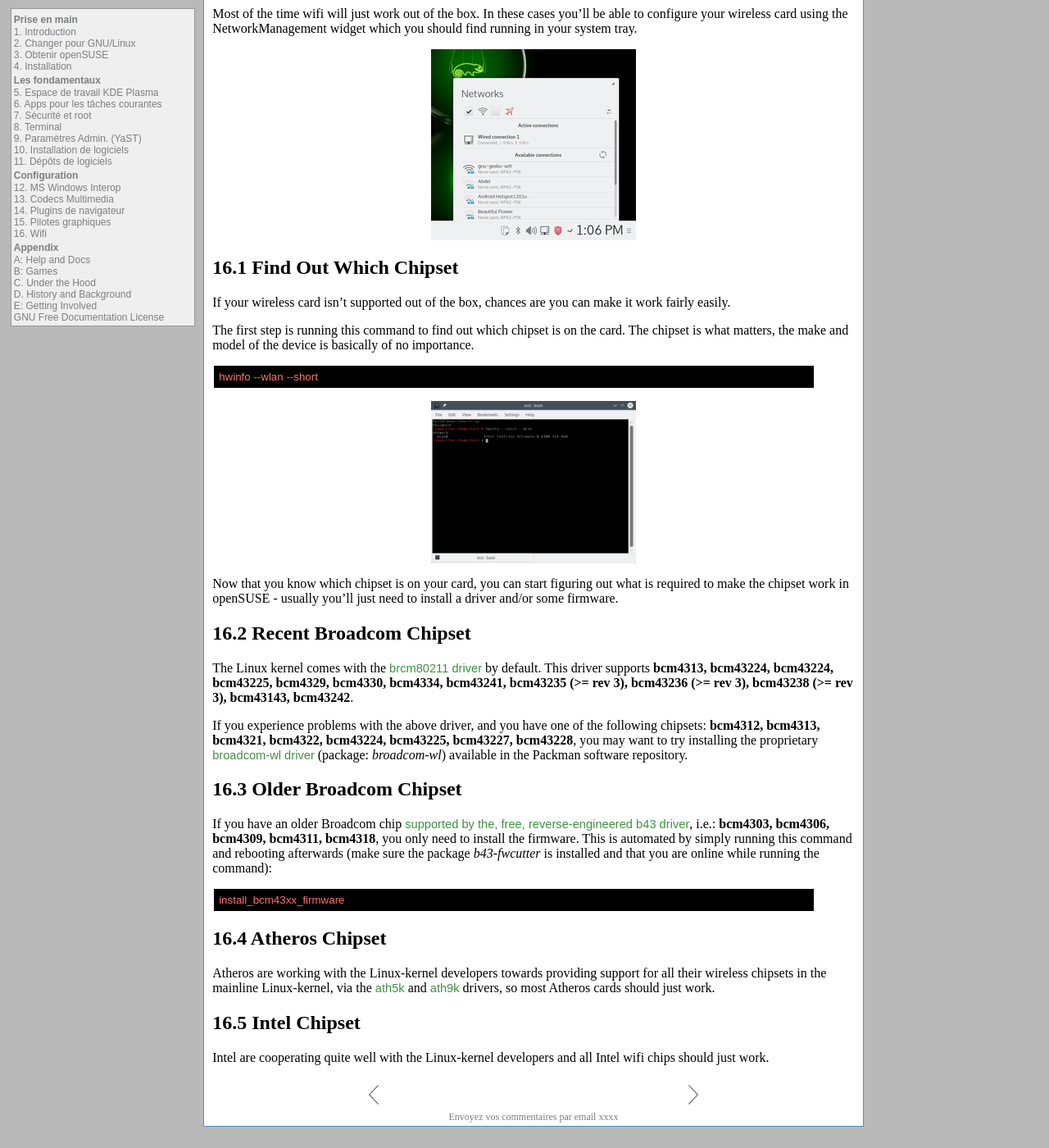
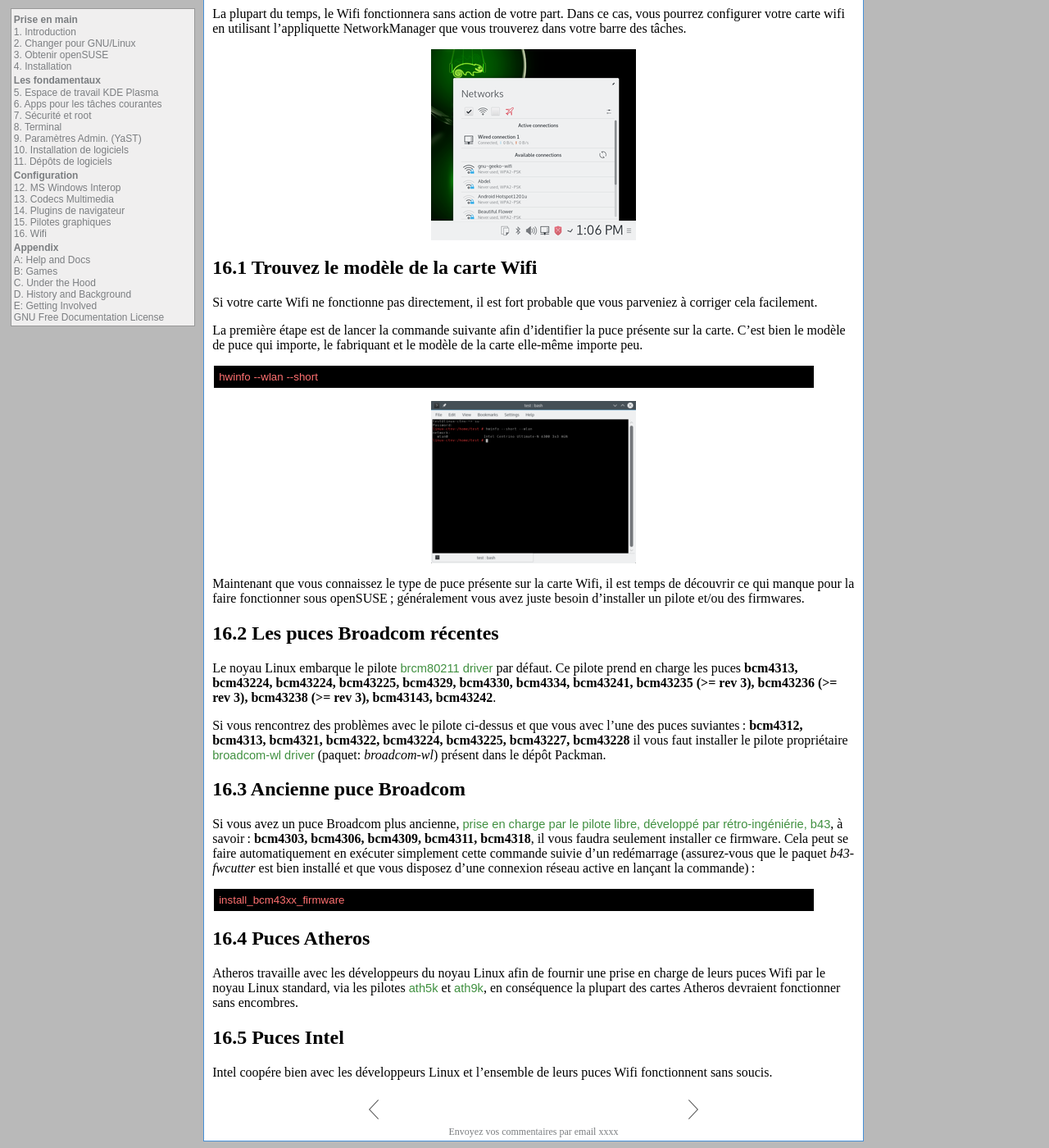
Before and after one commit to alionetasso/opensuse-guide-fr, a Jekyll site: the page built from wlan.md, in a window 1280 px wide and 1400 px high, scrolled down 322 px. Shown: the whole window at 82% size. Built offline with Jekyll 4.4.1, drawn with Linux system fonts in a browser that asks for light colours; some of the changed text lies outside the part shown.

Commit message:
traduction wlan.md

```diff
--- a/wlan.md
+++ b/wlan.md
@@ -1,43 +1,43 @@
 ---
 layout: default
-title: 16. Wireless Driver Installation - Making Your Broadcom, Ralink etc. Wifi/Wlan Work
+title: 16. Installation des pilotes sans-fil - Faire fonctionner votre matériel Wifi Broadcom, Ralink, etc.
 permalink: wlan
 ---
 
-# 16. Wifi Driver Installation
+# 16. Installation des pilotes Wifi
 
-Most of the time wifi will just work out of the box. In these cases you'll be able to configure your wireless card using the NetworkManagement widget which you should find running in your system tray.
+La plupart du temps, le Wifi fonctionnera sans action de votre part. Dans ce cas, vous pourrez configurer votre carte wifi en utilisant l'appliquette NetworkManager que vous trouverez dans votre barre des tâches.
 
 {% include screenshot.html image="pnm" %}
 
-## 16.1 Find Out Which Chipset
+## 16.1 Trouvez le modèle de la carte Wifi
 
-If your wireless card isn't supported out of the box, chances are you can make it work fairly easily.
+Si votre carte Wifi ne fonctionne pas directement, il est fort probable que vous parveniez à corriger cela facilement.
 
-The first step is running this command to find out which chipset is on the card. The chipset is what matters, the make and model of the device is basically of no importance.
+La première étape est de lancer la commande suivante afin d'identifier la puce présente sur la carte. C'est bien le modèle de puce qui importe, le fabriquant et le modèle de la carte elle-même importe peu.
 
 <div class="clroot">hwinfo --wlan --short</div><p></p>
 
 {% include screenshot.html image="hwinfo" %}
 
-Now that you know which chipset is on your card, you can start figuring out what is required to make the chipset work in openSUSE - usually you'll just need to install a driver and/or some firmware.
+Maintenant que vous connaissez le type de puce présente sur la carte Wifi, il est temps de découvrir ce qui manque pour la faire fonctionner sous openSUSE ; généralement vous avez juste besoin d'installer un pilote et/ou des firmwares.
 
-## 16.2 Recent Broadcom Chipset
+## 16.2 Les puces Broadcom récentes
 
-The Linux kernel comes with the [brcm80211 driver](http://linuxwireless.org/en/users/Drivers/brcm80211) by default. This driver supports **bcm4313, bcm43224, bcm43224, bcm43225, bcm4329, bcm4330, bcm4334, bcm43241, bcm43235 (>= rev 3), bcm43236 (>= rev 3), bcm43238 (>= rev 3), bcm43143, bcm43242**.
+Le noyau Linux embarque le pilote [brcm80211 driver](http://linuxwireless.org/en/users/Drivers/brcm80211) par défaut. Ce pilote prend en charge les puces **bcm4313, bcm43224, bcm43224, bcm43225, bcm4329, bcm4330, bcm4334, bcm43241, bcm43235 (>= rev 3), bcm43236 (>= rev 3), bcm43238 (>= rev 3), bcm43143, bcm43242**.
 
-If you experience problems with the above driver, and you have one of the following chipsets: **bcm4312, bcm4313, bcm4321, bcm4322, bcm43224, bcm43225, bcm43227, bcm43228**, you may want to try installing the proprietary [broadcom-wl driver](https://www.broadcom.com/support/802.11) (package: *broadcom-wl*) available in the Packman software repository.
+Si vous rencontrez des problèmes avec le pilote ci-dessus et que vous avec l'une des puces suviantes : **bcm4312, bcm4313, bcm4321, bcm4322, bcm43224, bcm43225, bcm43227, bcm43228** il vous faut installer le pilote propriétaire [broadcom-wl driver](https://www.broadcom.com/support/802.11) (paquet: *broadcom-wl*) présent dans le dépôt Packman.
 
-## 16.3 Older Broadcom Chipset
+## 16.3 Ancienne puce Broadcom
 
-If you have an older Broadcom chip [supported by the, free, reverse-engineered b43 driver](http://linuxwireless.org/en/users/Drivers/b43#Supported_chip_types), i.e.: **bcm4303, bcm4306, bcm4309, bcm4311, bcm4318**, you only need to install the firmware. This is automated by simply running this command and rebooting afterwards (make sure the package *b43-fwcutter* is installed and that you are online while running the command):
+Si vous avez un puce Broadcom plus ancienne, [prise en charge par le pilote libre, développé par rétro-ingéniérie, b43](http://linuxwireless.org/en/users/Drivers/b43#Supported_chip_types), à savoir : **bcm4303, bcm4306, bcm4309, bcm4311, bcm4318**, il vous faudra seulement installer ce firmware. Cela peut se faire automatiquement en exécuter simplement cette commande suivie d'un redémarrage (assurez-vous que le paquet *b43-fwcutter* est bien installé et que vous disposez d'une connexion réseau active en lançant la commande) :
 
 <div class="clroot">install_bcm43xx_firmware</div>
 
-## 16.4 Atheros Chipset
+## 16.4 Puces Atheros
 
-Atheros are working with the Linux-kernel developers towards providing support for all their wireless chipsets in the mainline Linux-kernel, via the [ath5k](http://linuxwireless.org/en/users/Drivers/ath5k#supported_chips) and [ath9k](http://linuxwireless.org/en/users/Drivers/ath9k#supported_chipsets) drivers, so most Atheros cards should just work.
+Atheros travaille avec les développeurs du noyau Linux afin de fournir une prise en charge de leurs puces Wifi par le noyau Linux standard, via les pilotes [ath5k](http://linuxwireless.org/en/users/Drivers/ath5k#supported_chips) et [ath9k](http://linuxwireless.org/en/users/Drivers/ath9k#supported_chipsets), en conséquence la plupart des cartes Atheros devraient fonctionner sans encombres.
 
-## 16.5 Intel Chipset
+## 16.5 Puces Intel
 
-Intel are cooperating quite well with the Linux-kernel developers and all Intel wifi chips should just work.
+Intel coopére bien avec les développeurs Linux et l'ensemble de leurs puces Wifi fonctionnent sans soucis.
```
